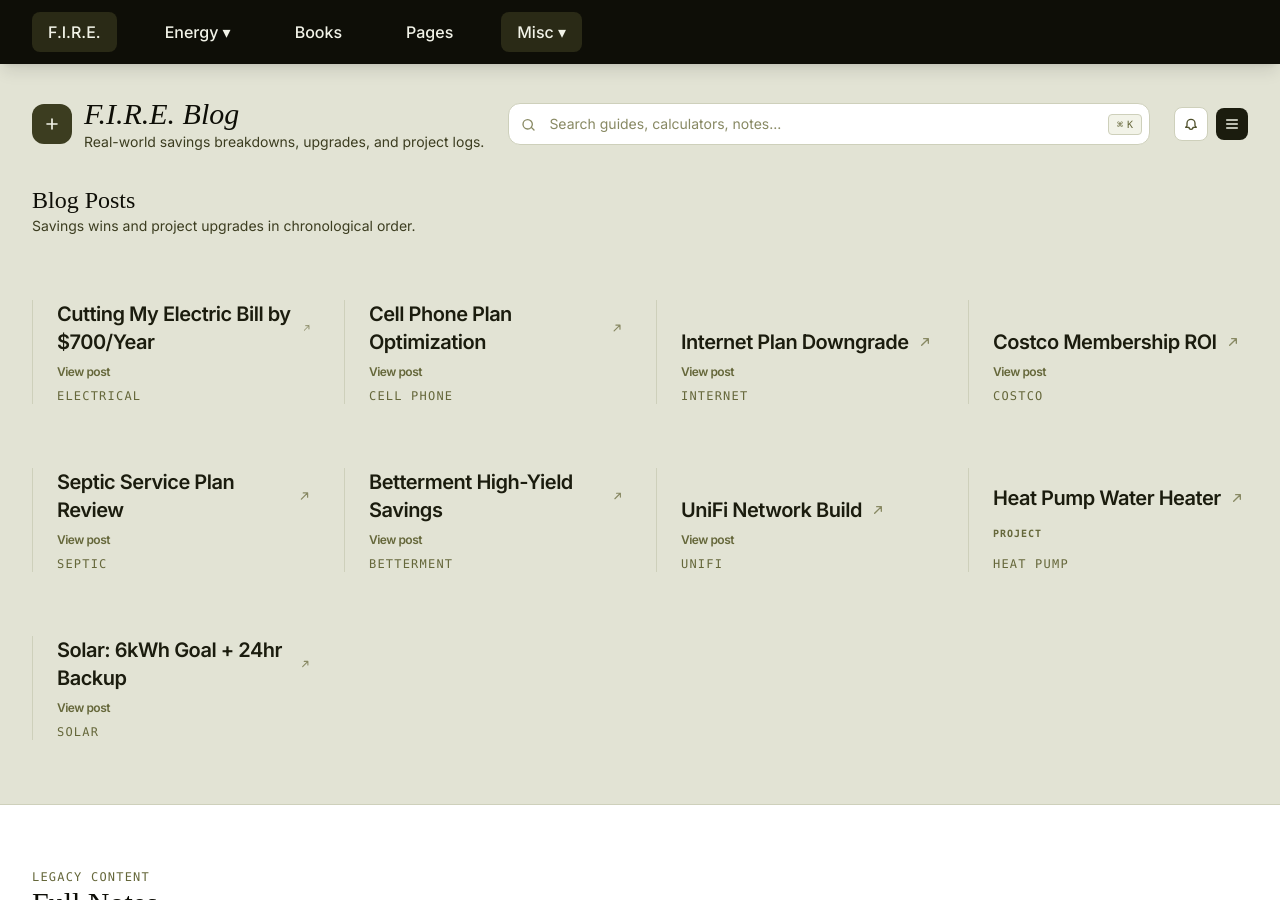
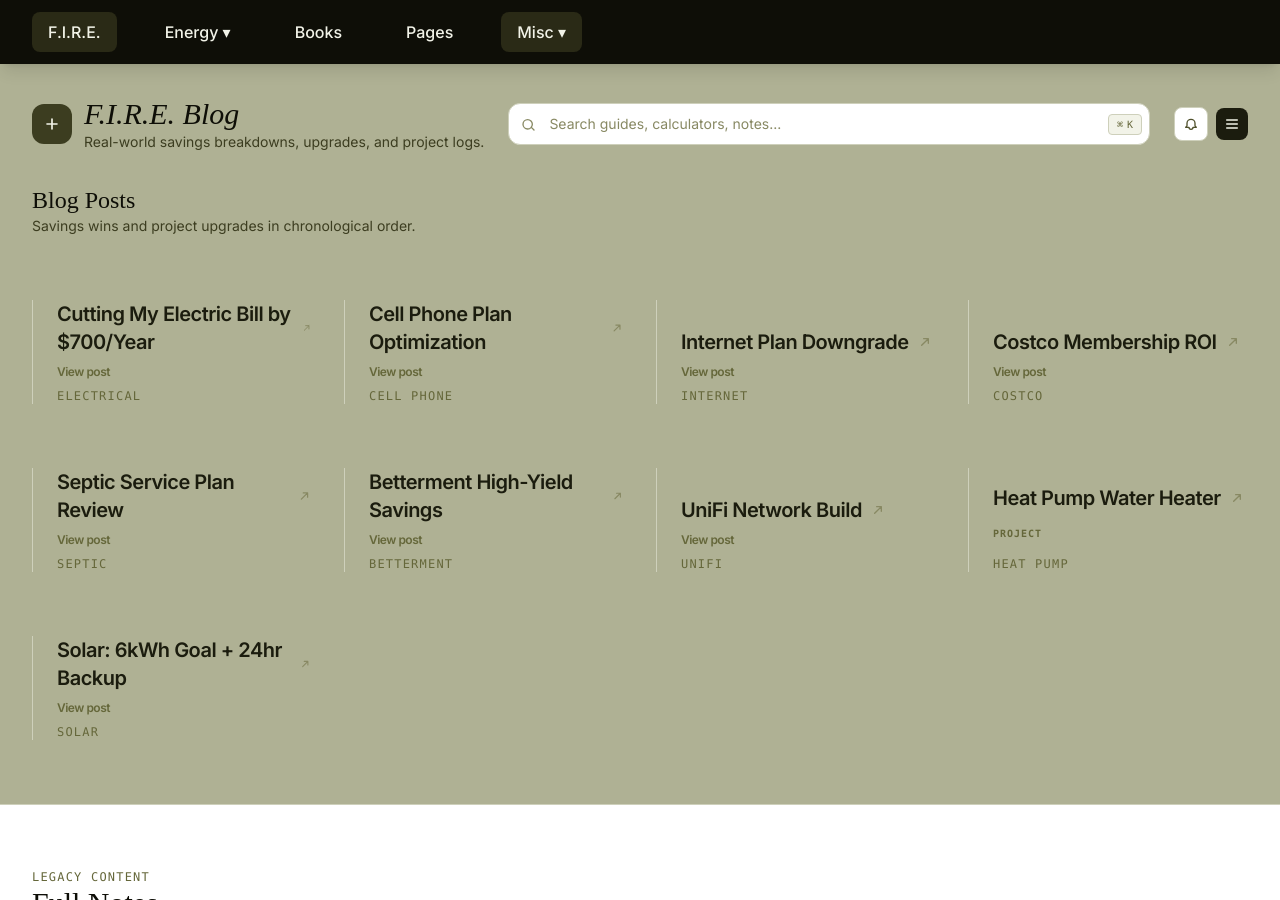
Before and after one commit to techmore/techmore.github.io, a Jekyll site: the page built from index.html, in a window 1280 px wide and 900 px high. Built offline with Jekyll 4.4.1, drawn with Linux system fonts in a browser that asks for light colours; nearby versions of some CDN libraries; some web fonts are replaced.

Commit message:
Darken homepage background to olive-300

```diff
--- a/index.html
+++ b/index.html
@@ -3,7 +3,7 @@ layout: default
 title: F.I.R.E. - Techmore
 ---
 
-<main class="bg-olive-100">
+<main class="bg-olive-300">
     <!-- Command Bar -->
     <section class="py-8">
         <div class="max-w-7xl mx-auto px-4 sm:px-6 lg:px-8">
```
